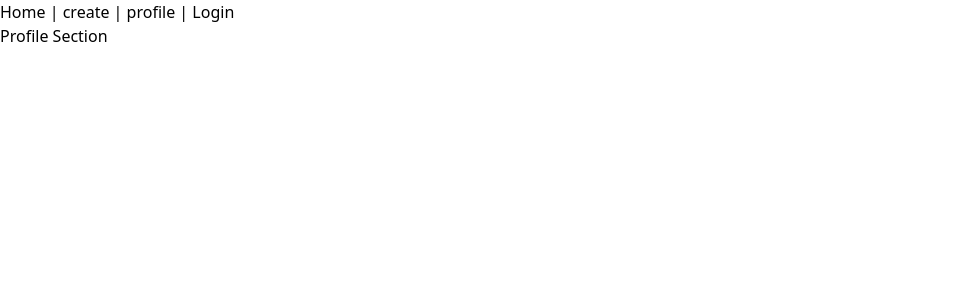
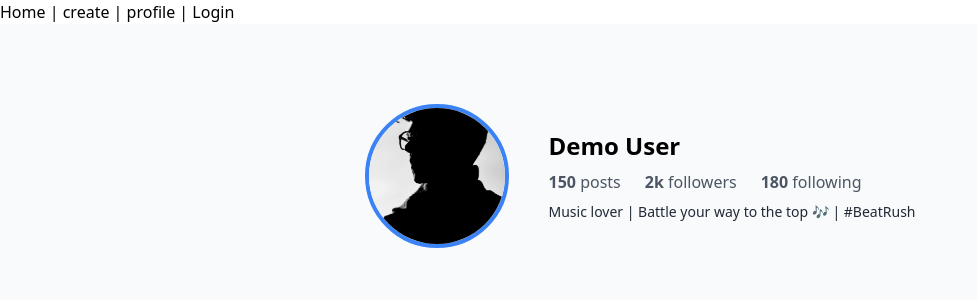
Before and after one commit to AshutoshMadhesiya/BeatRush, a React (Create React App) app in the folder frontend_beatrush/: page /profile in a window 1280 px wide. Shown: the top 300 px of the page, without its empty margins (0-977 px from the left). Built offline with nearby package versions, Linux system fonts and the light colour scheme.

Commit message:
some changes for profile change

```diff
--- a/frontend_beatrush/src/Auth/register.js
+++ b/frontend_beatrush/src/Auth/register.js
@@ -0,0 +1,13 @@
+import React from "react";
+
+function Register(){
+    return(
+        <>
+            <div>
+
+            </div>
+        </>
+    );
+}
+
+export default Register;
--- a/frontend_beatrush/src/components/Profile.js
+++ b/frontend_beatrush/src/components/Profile.js
@@ -1,6 +1,35 @@
 import React from 'react'
+import profileImage from '../data/profile_image.jpg';
 function Profile() {
-    return <h2>Profile Section</h2>
+    return(
+        <>
+            <div className="flex flex-col items-center p-10 bg-gray-50 min-h-screen">
+                <div className="flex flex-row items-center space-x-10 p-10">
+                    <img
+                    src={profileImage}
+                    alt="profile_photo"
+                    className="w-36 h-36 rounded-full border-4 border-blue-500 object-cover"
+                    />
+
+                    <div className="flex flex-col space-y-2">
+                    <div className="text-2xl font-semibold">Demo User</div>
+
+                    <div className="flex space-x-6 text-gray-600">
+                        <div><span className="font-bold">150</span> posts</div>
+                        <div><span className="font-bold">2k</span> followers</div>
+                        <div><span className="font-bold">180</span> following</div>
+                    </div>
+
+                    <div className="text-sm text-gray-800">
+                        Music lover | Battle your way to the top 🎶 | #BeatRush
+                    </div>
+                    </div>
+                </div>
+
+                </div>
+
+        </>
+    );
 }
 
 export default Profile;
```
Also changed, not shown: frontend_beatrush/src/data/profile_image.jpg (added).
